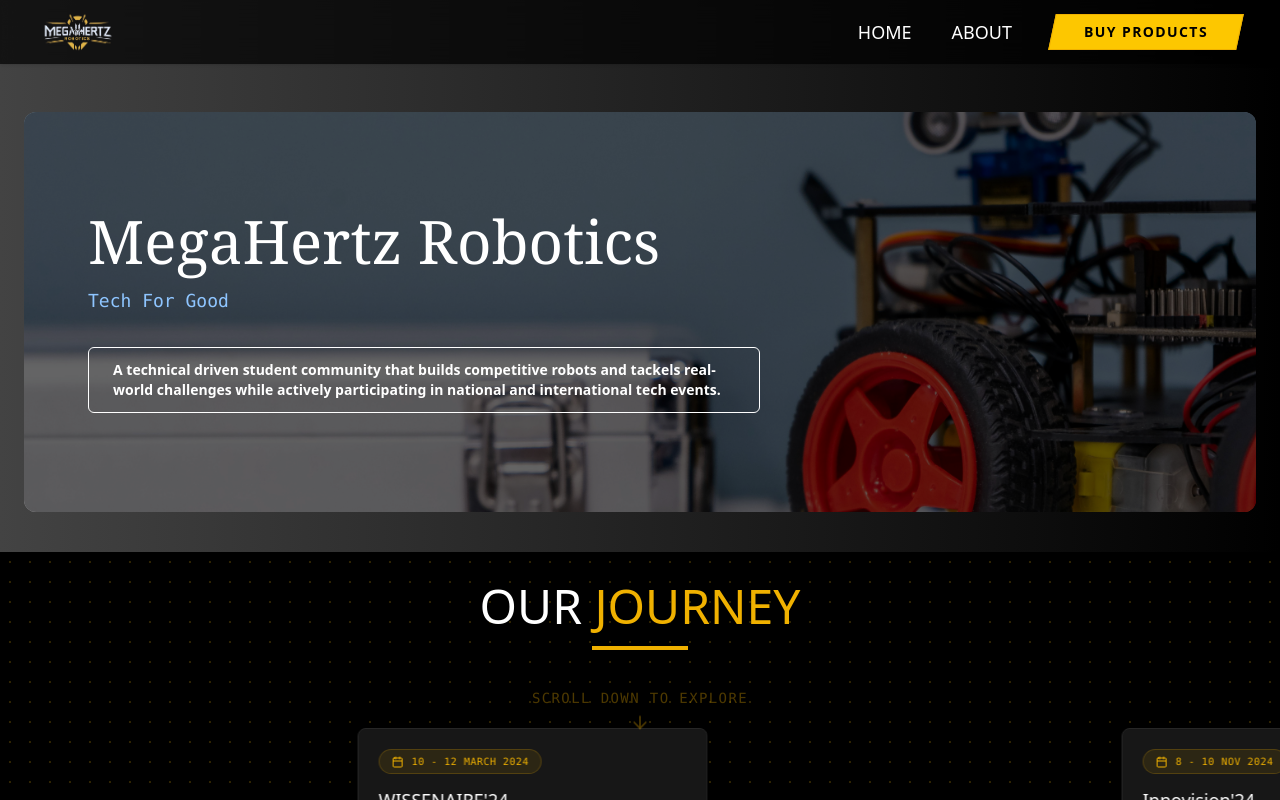
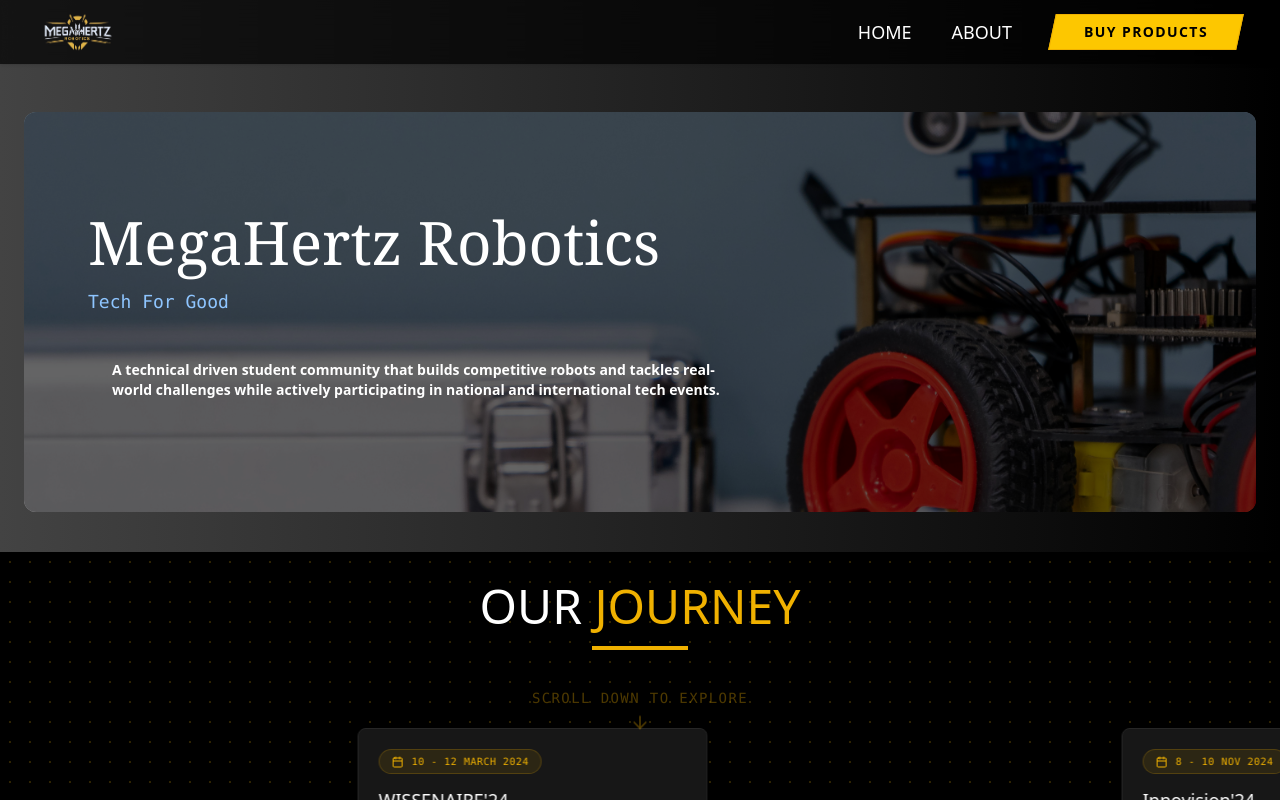
Before and after one commit to sonroy-glitch/mega_FE, a React (Vite) app: page / in a window 1280 px wide. Shown: the top 800 px of the page. Built offline with nearby package versions, Linux system fonts and the light colour scheme.

Commit message:
Update HeroSection.jsx

```diff
--- a/src/components/HeroSection.jsx
+++ b/src/components/HeroSection.jsx
@@ -27,8 +27,8 @@
               {/* <button className="rounded-md border border-white px-6 py-3 text-sm font-semibold text-white transition hover:bg-white hover:text-black" onClick={()=>navigate('/store')}>
                 Buy Products
               </button> */}
-              <div className="rounded-md border border-white px-6 py-3 text-sm font-semibold text-white transition hover:bg-white hover:text-black" >
-                A technical driven student community that builds competitive robots and tackels real-world challenges while actively participating in national and international tech events.
+              <div className="rounded-md  px-6 py-3 text-sm font-semibold text-white transition hover:bg-white hover:text-black" >
+                A technical driven student community that builds competitive robots and tackles real-world challenges while actively participating in national and international tech events.
               </div>
             </div>
           </div>
```
